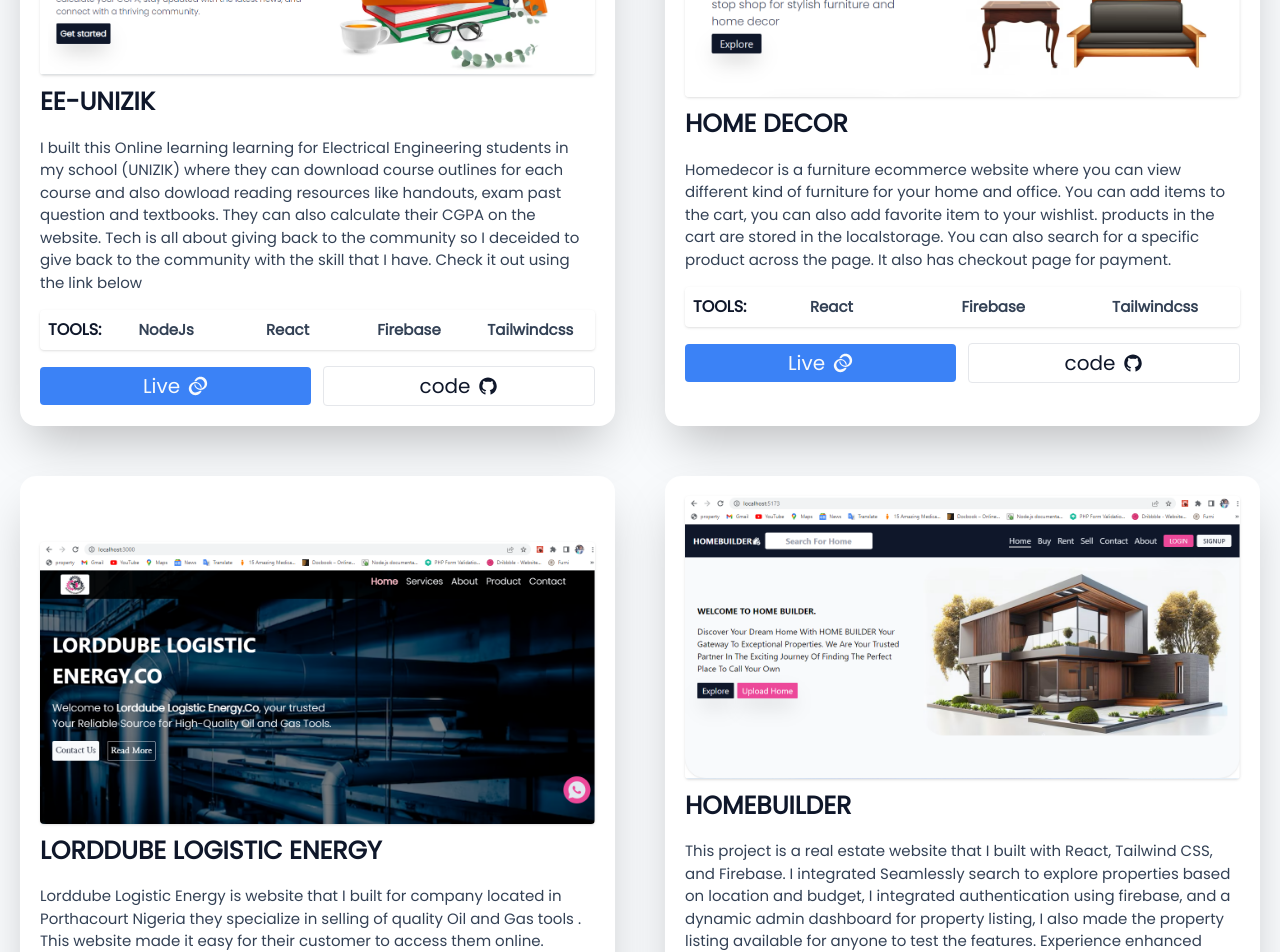
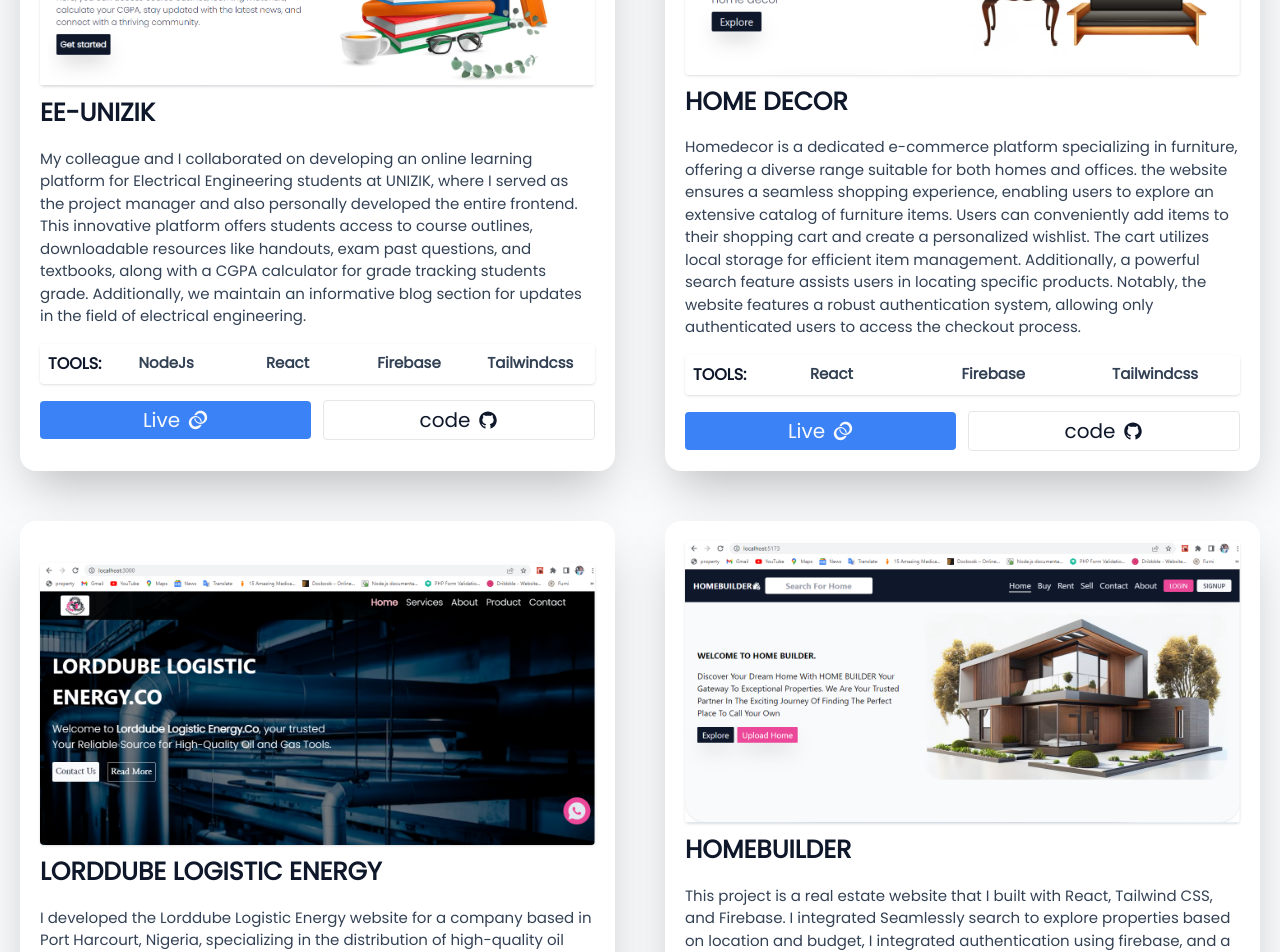
Before and after one commit to DesmondNzubechi/PORTFOLIO, a Next.js app: page /projects in a window 1280 px wide. Shown: the part 540-1492 px from the top of the page. Built offline with nearby package versions, Linux system fonts and the light colour scheme.

Commit message:
new change

```diff
--- a/app/projects/page.jsx
+++ b/app/projects/page.jsx
@@ -13,7 +13,7 @@ const Projects = () => {
         {
             ProjectImg: eeunizik,
             projectName: 'EE-UNIZIK',
-            ProjectDescr: 'I built this Online learning learning for Electrical Engineering students in my school (UNIZIK) where they can download course outlines for each course and also dowload reading resources like handouts, exam past question and textbooks. They can also calculate their CGPA on the website.  Tech is all about giving back to the community so I deceided to give back  to the community with the skill that I have. Check it out using the link below ',
+            ProjectDescr: 'My colleague and I collaborated on developing an online learning platform for Electrical Engineering students at UNIZIK, where I served as the project manager and also personally developed the entire frontend. This innovative platform offers students access to course outlines, downloadable resources like handouts, exam past questions, and textbooks, along with a CGPA calculator for grade tracking students grade. Additionally, we maintain an informative blog section for updates in the field of electrical engineering.',
             projectStack: [ 'NodeJs', 'React',  'Firebase', 'Tailwindcss'],
             ProjectGit: 'github.com/DesmondNzubechi/ee-nau',
             ProjectUrl: 'ee-unizik.com',
@@ -21,7 +21,7 @@ const Projects = () => {
         {
             ProjectImg: homedecor,
             projectName: 'HOME DECOR',
-            ProjectDescr: 'Homedecor is a furniture ecommerce website where you can view different kind of furniture for your home and office. You can add items to the cart, you can also add favorite item to your wishlist. products in the cart are stored in the localstorage. You can also search for a specific product across the page. It also has checkout page for payment.',
+            ProjectDescr: 'Homedecor is a dedicated e-commerce platform specializing in furniture, offering a diverse range suitable for both homes and offices. the website ensures a seamless shopping experience, enabling users to explore an extensive catalog of furniture items. Users can conveniently add items to their shopping cart and create a personalized wishlist. The cart utilizes local storage for efficient item management. Additionally, a powerful search feature assists users in locating specific products. Notably, the website features a robust authentication system, allowing only authenticated users to access the checkout process.',
             projectStack: [' React','Firebase', 'Tailwindcss'],
             ProjectGit: 'github.com/DesmondNzubechi/Home-decor',
             ProjectUrl: 'home-decor-by-nzubechukwu.vercel.app',
@@ -29,7 +29,7 @@ const Projects = () => {
         {
             ProjectImg: lorddube,
             projectName: 'Lorddube logistic energy',
-            ProjectDescr: 'Lorddube Logistic Energy is website that I built for company located in Porthacourt Nigeria they specialize in selling of quality Oil and Gas tools . This website made it easy for their customer to access them online.',
+            ProjectDescr: 'I developed the Lorddube Logistic Energy website for a company based in Port Harcourt, Nigeria, specializing in the distribution of high-quality oil and gas tools. This website has been instrumental in providing an online platform for their customers to easily access their products and services, thereby enhancing their digital presence and customer reach.',
             projectStack: [ 'React', 'Tailwindcss', 'Git', 'Router'],
             ProjectGit: 'github.com/DesmondNzubechi/LORDDUBE-LORGISTIC-ENERGY.CO',
             ProjectUrl: 'lorddubelogisticsenergy.com',
```
